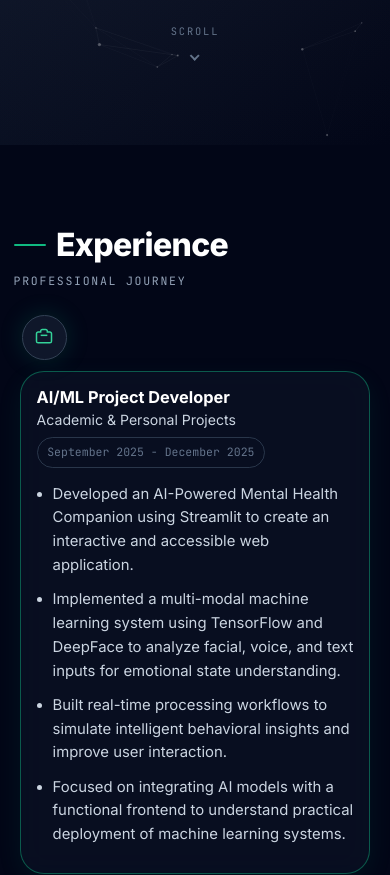
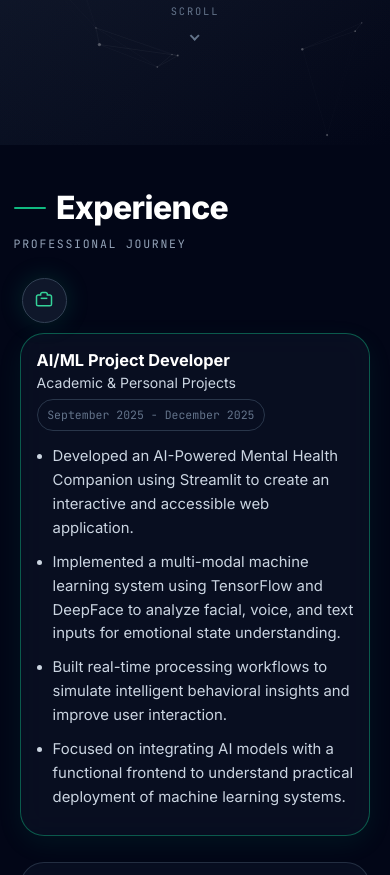
Before and after one commit to anurag-singh12219/Portfolio, a website: page index.html in a window 390 px wide. Shown: the part 699-1574 px from the top of the page. Drawn offline with nearby package versions, Linux system fonts and the light colour scheme.

Commit message:
fix: reduce hero to experience section gap on mobile

```diff
--- a/style.css
+++ b/style.css
@@ -223,7 +223,7 @@ a {
 }
 
 .hero-section .container {
-  padding-bottom: 4rem;
+  padding-bottom: 2.5rem;
 }
 
 .hero-pill {
@@ -366,6 +366,10 @@ a {
 
 #experience .section-heading {
   margin-bottom: 1.55rem;
+}
+
+#experience.section-block {
+  padding-top: 4.25rem;
 }
 
 #experience .section-heading p {
@@ -767,6 +771,10 @@ a {
     padding: 5.25rem 0;
   }
 
+  #experience.section-block {
+    padding-top: 3.5rem;
+  }
+
   .hero-summary {
     max-width: 100%;
   }
@@ -826,7 +834,7 @@ a {
   }
 
   .hero-section .container {
-    padding-bottom: 5.25rem;
+    padding-bottom: 3.75rem;
   }
 
   .hero-scroll {
@@ -853,6 +861,10 @@ a {
 
   .section-block {
     padding: 4.1rem 0;
+  }
+
+  #experience.section-block {
+    padding-top: 2.75rem;
   }
 
   .section-heading.centered {
```
